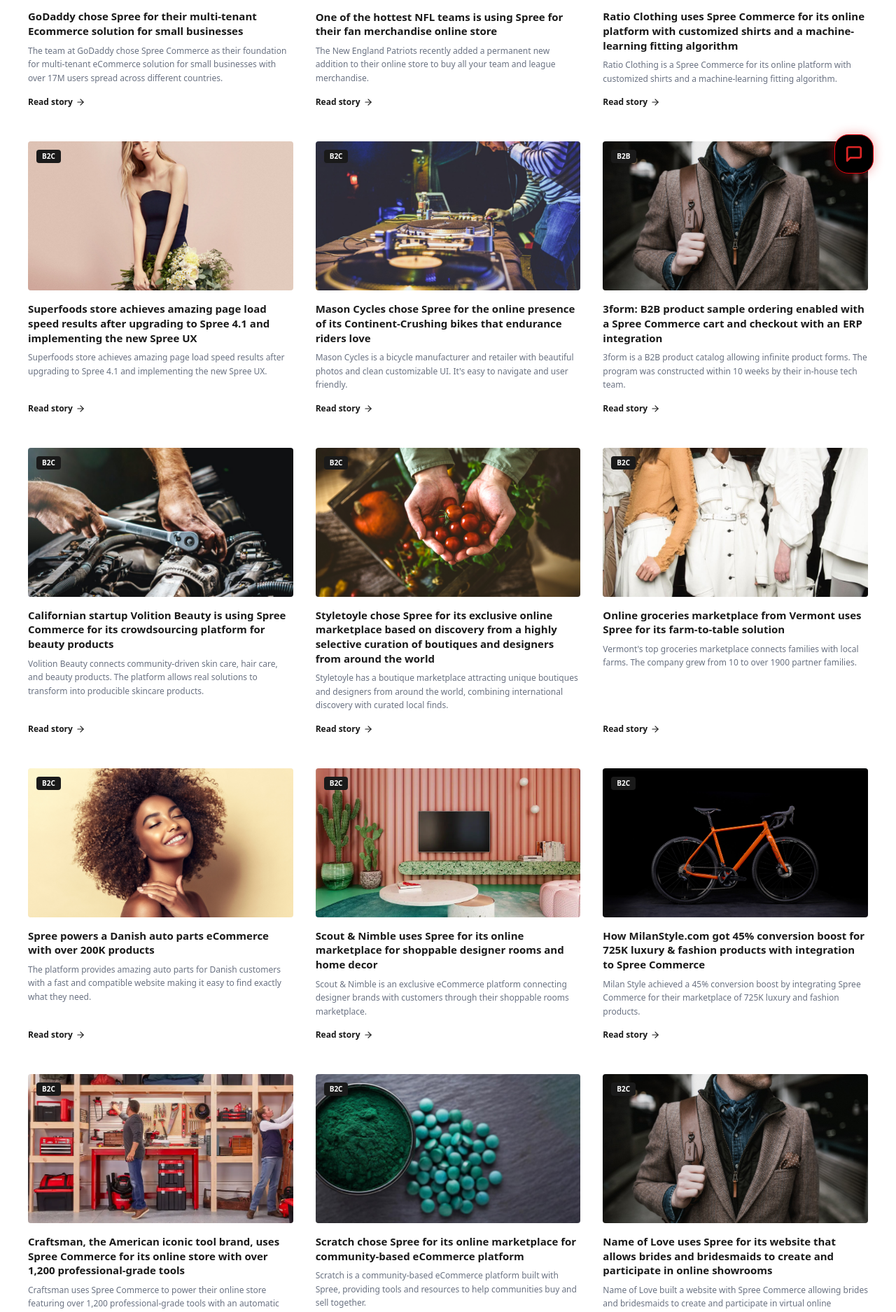
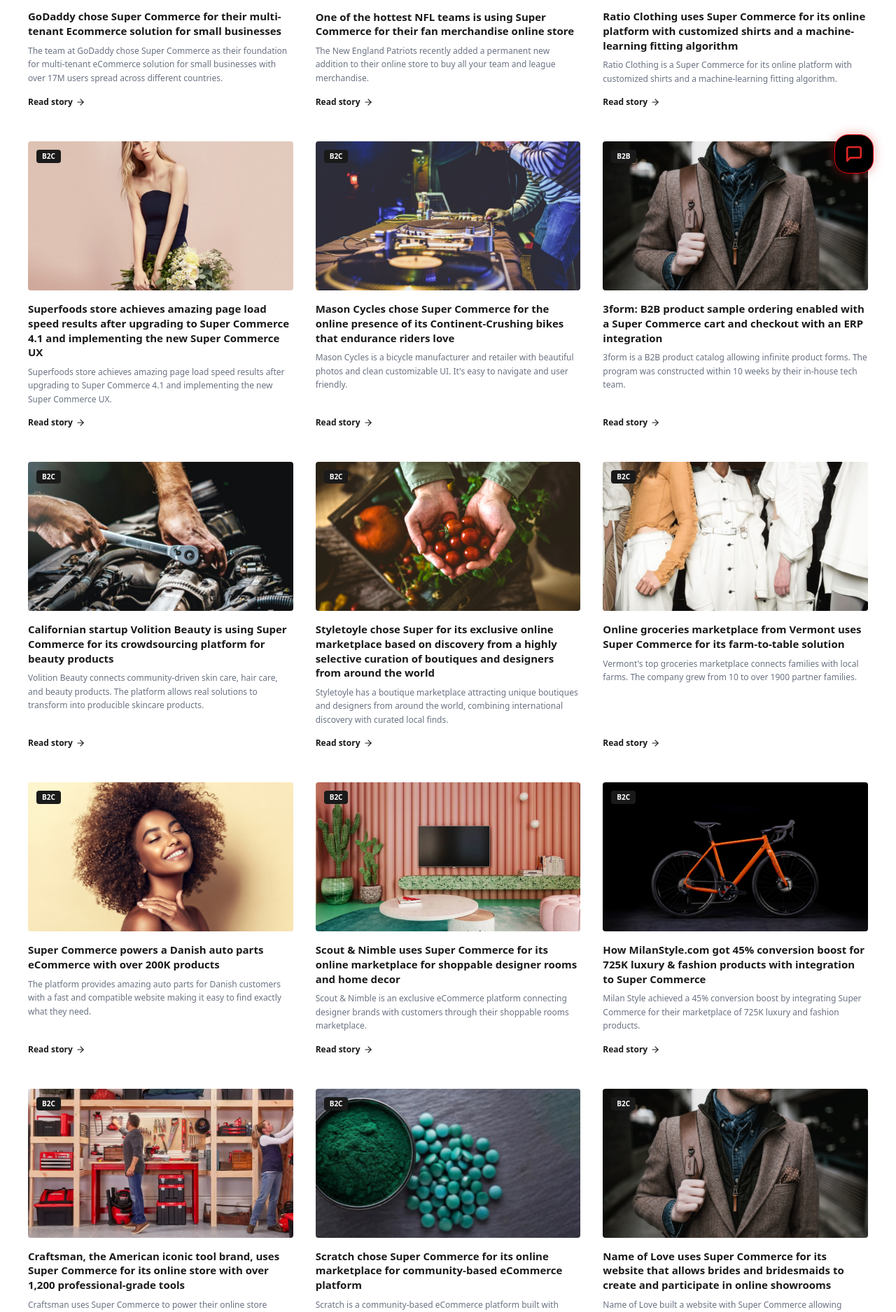
Before and after one commit to chinraj454565/gitnewsupercommerce, a Next.js app: page /platform/success-stories in a window 1280 px wide. Shown: the part 520-2395 px from the top of the page at 70% size. Built offline with nearby package versions, Linux system fonts and the light colour scheme.

Commit message:
text change

```diff
--- a/src/app/capabilities/digital-product-sales/page.tsx
+++ b/src/app/capabilities/digital-product-sales/page.tsx
@@ -133,7 +133,7 @@
 
           {/* Main Headline */}
           <h2 className="text-3xl md:text-5xl lg:text-4xl font-medium text-[#002147] leading-tight tracking-tight mb-6">
-            Build an innovative digital product business on Spree
+            Build an innovative digital product business on Super Commerce
           </h2>
 
           {/* Sub-headline */}
--- a/src/app/capabilities/multi-store-ecommerce/page.tsx
+++ b/src/app/capabilities/multi-store-ecommerce/page.tsx
@@ -104,7 +104,7 @@
       <CenteredHero
         label="Multi-Store eCommerce"
         title="Multi-Store eCommerce"
-        description="Manage multiple storefronts from a single Spree admin with shared or isolated catalogs, customers, and payment methods."
+        description="Manage multiple storefronts from a single Super Commerce admin with shared or isolated catalogs, customers, and payment methods."
       />
       <section className="bg-[#F3F3F3] py-16 px-4 md:px-10">
         <div className="max-w-[90rem] mx-auto flex flex-col lg:flex-row items-center gap-10 lg:gap-16">
--- a/src/app/platform/success-stories/page.tsx
+++ b/src/app/platform/success-stories/page.tsx
@@ -4,106 +4,136 @@
   {
     tag: "Retail & Fashion",
     tagNumber: "B2C",
-    title: "GoDaddy chose Spree for their multi-tenant Ecommerce solution for small businesses",
-    description: "The team at GoDaddy chose Spree Commerce as their foundation for multi-tenant eCommerce solution for small businesses with over 17M users spread across different countries.",
+    title:
+      "GoDaddy chose Super Commerce for their multi-tenant Ecommerce solution for small businesses",
+    description:
+      "The team at GoDaddy chose Super Commerce as their foundation for multi-tenant eCommerce solution for small businesses with over 17M users spread across different countries.",
     img: "/success-stories-images/godaddy-stores.webp",
   },
   {
     tag: "Sports",
     tagNumber: "B2C",
-    title: "One of the hottest NFL teams is using Spree for their fan merchandise online store",
-    description: "The New England Patriots recently added a permanent new addition to their online store to buy all your team and league merchandise.",
+    title:
+      "One of the hottest NFL teams is using Super Commerce for their fan merchandise online store",
+    description:
+      "The New England Patriots recently added a permanent new addition to their online store to buy all your team and league merchandise.",
     img: "/success-stories-images/The-New-England-Patriots-official-fan-merchandise-online-store-1024x576-1.webp",
   },
   {
     tag: "Retail & Fashion",
     tagNumber: "B2C",
-    title: "Ratio Clothing uses Spree Commerce for its online platform with customized shirts and a machine-learning fitting algorithm",
-    description: "Ratio Clothing is a Spree Commerce for its online platform with customized shirts and a machine-learning fitting algorithm.",
+    title:
+      "Ratio Clothing uses Super Commerce for its online platform with customized shirts and a machine-learning fitting algorithm",
+    description:
+      "Ratio Clothing is a Super Commerce for its online platform with customized shirts and a machine-learning fitting algorithm.",
     img: "/success-stories-images/Ratio-Clothing-uses-Spree-Commerce-for-its-online-platform-with-customized-shirts-and-a-machine-learning-fitting-algorithm-1024x512.png.webp",
   },
   {
     tag: "Food & Drink",
     tagNumber: "B2C",
-    title: "Superfoods store achieves amazing page load speed results after upgrading to Spree 4.1 and implementing the new Spree UX",
-    description: "Superfoods store achieves amazing page load speed results after upgrading to Spree 4.1 and implementing the new Spree UX.",
+    title:
+      "Superfoods store achieves amazing page load speed results after upgrading to Super Commerce 4.1 and implementing the new Super Commerce UX",
+    description:
+      "Superfoods store achieves amazing page load speed results after upgrading to Super Commerce 4.1 and implementing the new Super Commerce UX.",
     img: "/success-stories-images/obraz_2024-07-31_122737240-1024x658.png",
   },
   {
     tag: "Sports",
     tagNumber: "B2C",
-    title: "Mason Cycles chose Spree for the online presence of its Continent-Crushing bikes that endurance riders love",
-    description: "Mason Cycles is a bicycle manufacturer and retailer with beautiful photos and clean customizable UI. It's easy to navigate and user friendly.",
+    title:
+      "Mason Cycles chose Super Commerce for the online presence of its Continent-Crushing bikes that endurance riders love",
+    description:
+      "Mason Cycles is a bicycle manufacturer and retailer with beautiful photos and clean customizable UI. It's easy to navigate and user friendly.",
     img: "/success-stories-images/obraz_2024-07-31_122854863-1024x684.png",
   },
   {
     tag: "B2B eCommerce",
     tagNumber: "B2B",
-    title: "3form: B2B product sample ordering enabled with a Spree Commerce cart and checkout with an ERP integration",
-    description: "3form is a B2B product catalog allowing infinite product forms. The program was constructed within 10 weeks by their in-house tech team.",
+    title:
+      "3form: B2B product sample ordering enabled with a Super Commerce cart and checkout with an ERP integration",
+    description:
+      "3form is a B2B product catalog allowing infinite product forms. The program was constructed within 10 weeks by their in-house tech team.",
     img: "/success-stories-images/obraz_2024-07-31_123125453-1024x683.png",
   },
   {
     tag: "Retail & Fashion",
     tagNumber: "B2C",
-    title: "Californian startup Volition Beauty is using Spree Commerce for its crowdsourcing platform for beauty products",
-    description: "Volition Beauty connects community-driven skin care, hair care, and beauty products. The platform allows real solutions to transform into producible skincare products.",
+    title:
+      "Californian startup Volition Beauty is using Super Commerce for its crowdsourcing platform for beauty products",
+    description:
+      "Volition Beauty connects community-driven skin care, hair care, and beauty products. The platform allows real solutions to transform into producible skincare products.",
     img: "/success-stories-images/obraz_2024-07-31_131952015-1024x448.png",
   },
   {
     tag: "Marketplace",
     tagNumber: "B2C",
-    title: "Styletoyle chose Spree for its exclusive online marketplace based on discovery from a highly selective curation of boutiques and designers from around the world",
-    description: "Styletoyle has a boutique marketplace attracting unique boutiques and designers from around the world, combining international discovery with curated local finds.",
+    title:
+      "Styletoyle chose Super for its exclusive online marketplace based on discovery from a highly selective curation of boutiques and designers from around the world",
+    description:
+      "Styletoyle has a boutique marketplace attracting unique boutiques and designers from around the world, combining international discovery with curated local finds.",
     img: "/success-stories-images/obraz_2024-07-31_132037734-1024x683.png",
   },
   {
     tag: "Food & Drink",
     tagNumber: "B2C",
-    title: "Online groceries marketplace from Vermont uses Spree for its farm-to-table solution",
-    description: "Vermont's top groceries marketplace connects families with local farms. The company grew from 10 to over 1900 partner families.",
+    title:
+      "Online groceries marketplace from Vermont uses Super Commerce for its farm-to-table solution",
+    description:
+      "Vermont's top groceries marketplace connects families with local farms. The company grew from 10 to over 1900 partner families.",
     img: "/success-stories-images/obraz_2024-07-31_132201842-1024x684.png",
   },
   {
     tag: "Automotive",
     tagNumber: "B2C",
-    title: "Spree powers a Danish auto parts eCommerce with over 200K products",
-    description: "The platform provides amazing auto parts for Danish customers with a fast and compatible website making it easy to find exactly what they need.",
+    title:
+      "Super Commerce powers a Danish auto parts eCommerce with over 200K products",
+    description:
+      "The platform provides amazing auto parts for Danish customers with a fast and compatible website making it easy to find exactly what they need.",
     img: "/success-stories-images/obraz_2024-07-31_132348670-1024x650.png",
   },
   {
     tag: "Marketplace",
     tagNumber: "B2C",
-    title: "Scout & Nimble uses Spree for its online marketplace for shoppable designer rooms and home decor",
-    description: "Scout & Nimble is an exclusive eCommerce platform connecting designer brands with customers through their shoppable rooms marketplace.",
+    title:
+      "Scout & Nimble uses Super Commerce for its online marketplace for shoppable designer rooms and home decor",
+    description:
+      "Scout & Nimble is an exclusive eCommerce platform connecting designer brands with customers through their shoppable rooms marketplace.",
     img: "/success-stories-images/Scout-Nimble-uses-Spree-for-its-online-marketplace-for-shoppable-designer-rooms-and-home-decor-1024x768-1.webp",
   },
   {
     tag: "Retail & Fashion",
     tagNumber: "B2C",
-    title: "How MilanStyle.com got 45% conversion boost for 725K luxury & fashion products with integration to Spree Commerce",
-    description: "Milan Style achieved a 45% conversion boost by integrating Spree Commerce for their marketplace of 725K luxury and fashion products.",
+    title:
+      "How MilanStyle.com got 45% conversion boost for 725K luxury & fashion products with integration to Super Commerce",
+    description:
+      "Milan Style achieved a 45% conversion boost by integrating Super Commerce for their marketplace of 725K luxury and fashion products.",
     img: "/success-stories-images/obraz_2024-07-31_132612565-1024x529.png",
   },
   {
     tag: "Retail & Fashion",
     tagNumber: "B2C",
-    title: "Craftsman, the American iconic tool brand, uses Spree Commerce for its online store with over 1,200 professional-grade tools",
-    description: "Craftsman uses Spree Commerce to power their online store featuring over 1,200 professional-grade tools with an automatic photo gallery.",
+    title:
+      "Craftsman, the American iconic tool brand, uses Super Commerce for its online store with over 1,200 professional-grade tools",
+    description:
+      "Craftsman uses Super Commerce to power their online store featuring over 1,200 professional-grade tools with an automatic photo gallery.",
     img: "/success-stories-images/Craftsman-uses-Spree-Commerce-for-its-online-store-1024x461-1.webp",
   },
   {
     tag: "Marketplace",
     tagNumber: "B2C",
-    title: "Scratch chose Spree for its online marketplace for community-based eCommerce platform",
-    description: "Scratch is a community-based eCommerce platform built with Spree, providing tools and resources to help communities buy and sell together.",
+    title:
+      "Scratch chose Super Commerce for its online marketplace for community-based eCommerce platform",
+    description:
+      "Scratch is a community-based eCommerce platform built with Super Commerce, providing tools and resources to help communities buy and sell together.",
     img: "/success-stories-images/obraz_2024-07-31_132728725-1024x427.png",
   },
   {
     tag: "Retail & Fashion",
     tagNumber: "B2C",
-    title: "Name of Love uses Spree for its website that allows brides and bridesmaids to create and participate in online showrooms",
-    description: "Name of Love built a website with Spree Commerce allowing brides and bridesmaids to create and participate in virtual online showrooms.",
+    title:
+      "Name of Love uses Super Commerce for its website that allows brides and bridesmaids to create and participate in online showrooms",
+    description:
+      "Name of Love built a website with Super Commerce allowing brides and bridesmaids to create and participate in virtual online showrooms.",
     img: "/success-stories-images/obraz_2024-07-31_123125453-1024x683.png",
   },
 ];
--- a/src/components/sections/Success-Stories/Success-Stories.tsx
+++ b/src/components/sections/Success-Stories/Success-Stories.tsx
@@ -6,16 +6,16 @@
     {
       tag: "COMPOSABLE",
       title:
-        "GoDaddy chose spree for their multi-tenant Ecommerce solution for small businesses",
+        "GoDaddy chose super commerce for their multi-tenant Ecommerce solution for small businesses",
       description:
-        "GoDaddy uses spree Commerce open source software for its multi-tenant eCommerce solution for small businesses with 10s of thousands of unique live storefronts.",
+        "GoDaddy uses Super Commerce open source software for its multi-tenant eCommerce solution for small businesses with 10s of thousands of unique live storefronts.",
       image:
         "https://spreecommerce.org/wp-content/uploads/2024/07/godaddy-stores-1024x538.webp",
     },
     {
       tag: "DTC",
       title:
-        "One of the hottest NFL teams is using spree for their fan merchandise online store",
+        "One of the hottest NFL teams is using Super Commerce for their fan merchandise online store",
       description:
         "The New England Patriots' ProShop is the official fan merchandise online store of the team. Cool features include a wishlist, shoppable gift guides, and jersey builders.",
       image:
@@ -24,18 +24,18 @@
     {
       tag: "B2B",
       title:
-        "3form B2B product sample ordering enabled with a spree Commerce cart and checkout with an ERP integration",
+        "3form B2B product sample ordering enabled with a Super Commerce cart and checkout with an ERP integration",
       description:
-        "3form website was a B2B product catalog with a contact form. Then 3form decided to use spree to embedded a cart and checkout experience to streamline product sample ordering. spree Commerce was integrated with an ERP to sync the product catalog and allow all 3form customers to use their existing user accounts.",
+        "3form website was a B2B product catalog with a contact form. Then 3form decided to use Super Commerce to embedded a cart and checkout experience to streamline product sample ordering. Super Commerce was integrated with an ERP to sync the product catalog and allow all 3form customers to use their existing user accounts.",
       image:
         "https://spreecommerce.org/wp-content/uploads/2024/07/3form-B2B-SpreeCommerce-1024x650-41KB.webp",
     },
     {
       tag: "B2B",
       title:
-        "Craftsman, the American iconic tool brand, uses spree Commerce for its online store with over 1,200 professional-grade tools",
+        "Craftsman, the American iconic tool brand, uses Super Commerce for its online store with over 1,200 professional-grade tools",
       description:
-        "Craftsman's website is built with spree Commerce, a flexible and scalable open-source e-commerce software. On craftsman.com you will find some really cool features like a sticky photo gallery on the product page as well as product reviews and a “Find locally” option.",
+        "Craftsman's website is built with Super Commerce, a flexible and scalable open-source e-commerce software. On craftsman.com you will find some really cool features like a sticky photo gallery on the product page as well as product reviews and a “Find locally” option.",
       image:
         "https://spreecommerce.org/wp-content/uploads/2024/07/Craftsman-uses-Spree-Commerce-for-its-online-store-1024x461-1.webp",
     },
--- a/src/components/sections/Testimonial-Section/Testimonial-Section.tsx
+++ b/src/components/sections/Testimonial-Section/Testimonial-Section.tsx
@@ -93,7 +93,7 @@
     {
       title: "API & Integrations",
       description:
-        "Connect spree to any custom user interface eg. a Next.js storefront or a mobile app. Integrate spree with any system using APIs or webhooks, eg. WMS, ERP, CRM.",
+        "Connect Super Commerce to any custom user interface eg. a Next.js storefront or a mobile app. Integrate Super Commerce with any system using APIs or webhooks, eg. WMS, ERP, CRM.",
       imageSrc: "/home/home_image8.png",
       imageAlt: "API and integrations code and cart preview",
       reverse: false,
--- a/src/components/sections/Testimonial-Two/Testimonial-Two.tsx
+++ b/src/components/sections/Testimonial-Two/Testimonial-Two.tsx
@@ -28,7 +28,7 @@
   },
   {
     title: "Headless eCommerce API",
-    desc: "Connect spree to your ecosystem in an API-first mode to power custom shopping experiences with your WMS, ERP, or CRM.",
+    desc: "Connect Super Commerce to your ecosystem in an API-first mode to power custom shopping experiences with your WMS, ERP, or CRM.",
     img: "/home/home_image7.png",
   },
 ];
```
Also changed, not shown: src/app/capabilities/multi-tenant-ecommerce/page.tsx (+5 -4 lines), src/app/platform/features/page.tsx (+4 -4 lines), src/app/super-commerce-for-developers/page.tsx (+4 -4 lines).
